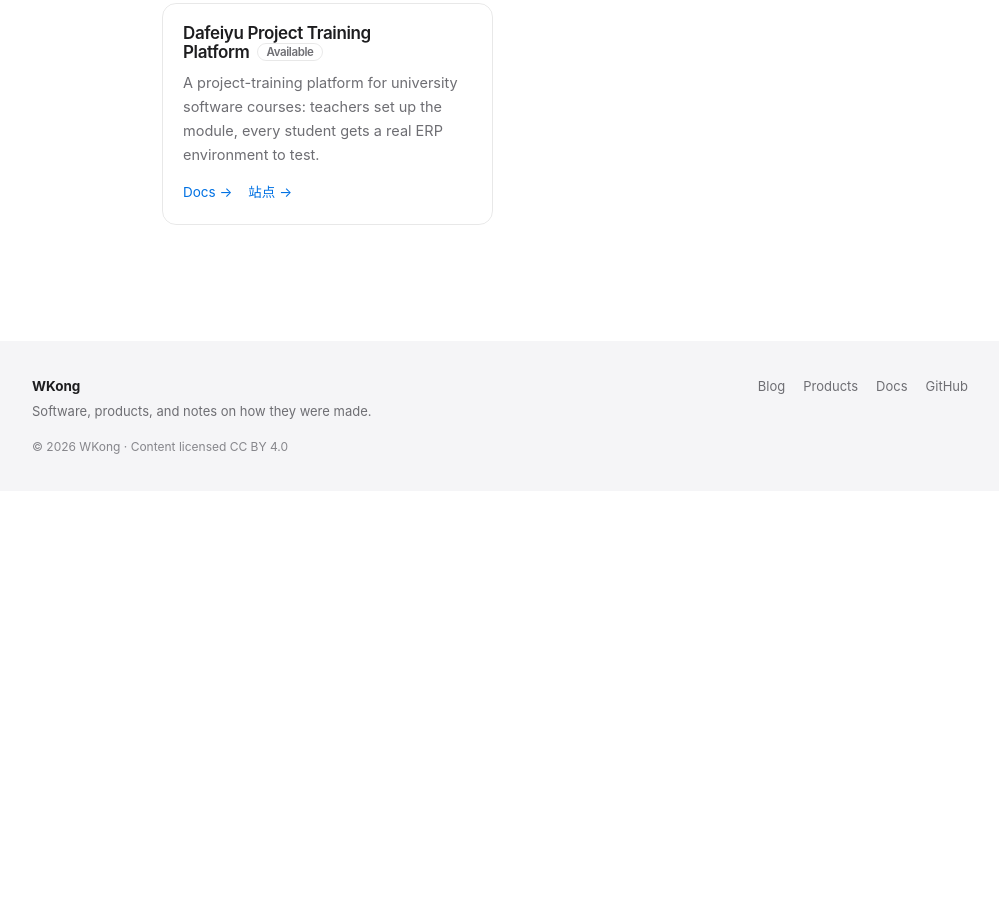
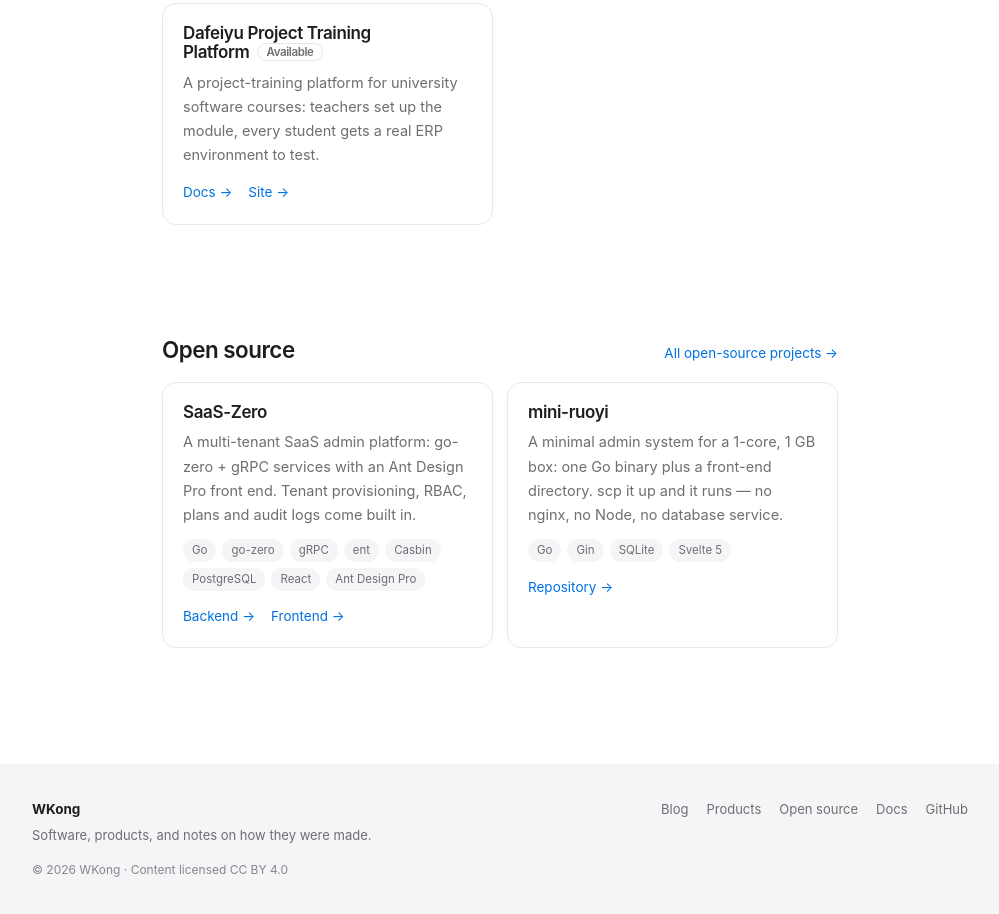
Before and after one commit to Kun-GitHub/personal-site, an Astro site: page /en in a window 1280 px wide. Shown: the part 772-1686 px from the top of the page, without its empty margins (140-1139 px from the left). Before the commit the page ends 1263 px from the top, so only its background shows below. Built offline with nearby package versions, Linux system fonts and the light colour scheme; Astro itself is replaced by a stand-in of ours.

Commit message:
feat: 新增开源项目栏目（SaaS-Zero、mini-ruoyi）
- /projects/ 与 /en/projects/：数据驱动的清单（src/data/openSource.ts），无内容目录
- 首页与导航、页脚、sitemap 同步；产品与开源项目分开呈现
- 产品卡的「站点」文案改走 i18n（英文首页此前会显示中文）

```diff
--- /dev/null
+++ b/src/components/ProjectCard.astro
@@ -0,0 +1,23 @@
+---
+import type { Lang } from '@/i18n/ui';
+import type { OpenSourceProject } from '@/data/openSource';
+
+interface Props {
+  project: OpenSourceProject;
+  lang: Lang;
+}
+const { project, lang } = Astro.props;
+---
+
+<div class="card">
+  <h3>{project.name}</h3>
+  <p>{project.tagline[lang]}</p>
+  <div class="chips">
+    {project.stack.map((item) => <span class="chip">{item}</span>)}
+  </div>
+  <div class="card-links">
+    {project.repos.map((repo) => (
+      <a href={repo.url} rel="noopener">{repo.label[lang]} →</a>
+    ))}
+  </div>
+</div>
--- /dev/null
+++ b/src/data/openSource.ts
@@ -0,0 +1,40 @@
+import type { Lang } from '@/i18n/ui';
+
+/**
+ * 开源项目清单。跟 products 是两回事：产品是长期运营的，这里是自己写着玩、
+ * 代码全公开的东西。加一个项目 = 这里加一条（不需要建内容目录）。
+ */
+export interface OpenSourceProject {
+  slug: string;
+  name: string;
+  tagline: Record<Lang, string>;
+  stack: string[];
+  /** 代码仓库。第一个是主仓库，其余是配套的（比如前端） */
+  repos: { label: Record<Lang, string>; url: string }[];
+}
+
+export const openSource: OpenSourceProject[] = [
+  {
+    slug: 'saas-zero',
+    name: 'SaaS-Zero',
+    tagline: {
+      zh: '多租户 SaaS 中后台：go-zero + gRPC 拆服务，Ant Design Pro 做界面。租户开通、RBAC 权限、套餐、审计日志都是现成的。',
+      en: 'A multi-tenant SaaS admin platform: go-zero + gRPC services with an Ant Design Pro front end. Tenant provisioning, RBAC, plans and audit logs come built in.',
+    },
+    stack: ['Go', 'go-zero', 'gRPC', 'ent', 'Casbin', 'PostgreSQL', 'React', 'Ant Design Pro'],
+    repos: [
+      { label: { zh: '后端', en: 'Backend' }, url: 'https://github.com/saas-zero/saas-zero' },
+      { label: { zh: '前端', en: 'Frontend' }, url: 'https://github.com/Kun-GitHub/saas-zero-web' },
+    ],
+  },
+  {
+    slug: 'mini-ruoyi',
+    name: 'mini-ruoyi',
+    tagline: {
+      zh: '跑在 1 核 1G 上的极简管理系统：一个 Go 二进制加一个前端目录，scp 上去就能跑，不需要 nginx、Node 和数据库服务。',
+      en: 'A minimal admin system for a 1-core, 1 GB box: one Go binary plus a front-end directory. scp it up and it runs — no nginx, no Node, no database service.',
+    },
+    stack: ['Go', 'Gin', 'SQLite', 'Svelte 5'],
+    repos: [{ label: { zh: '仓库', en: 'Repository' }, url: 'https://github.com/Kun-GitHub/mini-ruoyi' }],
+  },
+];
--- a/src/i18n/ui.ts
+++ b/src/i18n/ui.ts
@@ -20,6 +20,7 @@ export const ui = {
       { href: '/', label: '首页' },
       { href: '/blog/', label: '博客' },
       { href: '/products/', label: '产品' },
+      { href: '/projects/', label: '开源项目' },
       { href: '/docs/', label: '文档' },
     ],
     tags: {
@@ -28,6 +29,9 @@ export const ui = {
       allProducts: '全部产品',
       products: '产品',
       productsLead: '我在做的东西。各自有独立的站点，文档统一放在这里。',
+      projects: '开源项目',
+      allProjects: '全部开源项目',
+      projectsLead: '业余时间写的代码，全部开源。这些不是产品：产品要长期运营、有用户和文档；这些是自己想弄明白某件事时顺手写的，代码公开，随时可以拿去改。',
       docs: '文档',
       site: '站点',
       docsLead: '按产品分。选一个产品，左侧是目录。',
@@ -39,6 +43,7 @@ export const ui = {
       links: [
         { href: '/blog/', label: '博客' },
         { href: '/products/', label: '产品' },
+        { href: '/projects/', label: '开源项目' },
         { href: '/docs/', label: '文档' },
       ],
       rights: '内容按 CC BY 4.0 共享',
@@ -71,6 +76,7 @@ export const ui = {
       { href: '/en/', label: 'Home' },
       { href: '/en/blog/', label: 'Blog' },
       { href: '/en/products/', label: 'Products' },
+      { href: '/en/projects/', label: 'Open source' },
       { href: '/en/docs/', label: 'Docs' },
     ],
     tags: {
@@ -79,6 +85,9 @@ export const ui = {
       allProducts: 'All products',
       products: 'Products',
       productsLead: 'Things I build. Each one has its own site; the docs live here.',
+      projects: 'Open source',
+      allProjects: 'All open-source projects',
+      projectsLead: 'Code I write on my own time, all of it open source. These are not the products above: products are meant to run for years, with users and documentation. These exist because I wanted to figure something out.',
       docs: 'Docs',
       site: 'Site',
       docsLead: 'Grouped by product. Pick one, the table of contents is on the left.',
@@ -90,6 +99,7 @@ export const ui = {
       links: [
         { href: '/en/blog/', label: 'Blog' },
         { href: '/en/products/', label: 'Products' },
+        { href: '/en/projects/', label: 'Open source' },
         { href: '/en/docs/', label: 'Docs' },
       ],
       rights: 'Content licensed CC BY 4.0',
--- a/src/pages/en/index.astro
+++ b/src/pages/en/index.astro
@@ -3,6 +3,8 @@ import Base from '@/layouts/Base.astro';
 import { ui, site } from '@/i18n/ui';
 import { listPosts, postPath, formatDate } from '@/lib/content';
 import { products } from '@/data/products';
+import { openSource } from '@/data/openSource';
+import ProjectCard from '@/components/ProjectCard.astro';
 import { docPath } from '@/lib/content';
 
 const lang = 'en' as const;
@@ -79,10 +81,19 @@ const jsonLd = [
           <p>{p.tagline[lang]}</p>
           <div class="card-links">
             <a href={docPath(lang, p.slug)}>{t.tags.docs} →</a>
-            <a href={p.url} rel="noopener">站点 →</a>
+            <a href={p.url} rel="noopener">{t.tags.site} →</a>
           </div>
         </div>
       ))}
     </div>
   </section>
+  <section class="section">
+    <div class="section-head">
+      <h2>{t.tags.projects}</h2>
+      <a href={lang === 'zh' ? '/projects/' : '/en/projects/'}>{t.tags.allProjects} →</a>
+    </div>
+    <div class="grid">
+      {openSource.map((project) => <ProjectCard project={project} lang={lang} />)}
+    </div>
+  </section>
 </Base>
--- a/src/pages/sitemap.xml.ts
+++ b/src/pages/sitemap.xml.ts
@@ -6,6 +6,7 @@ const staticPages = [
   { zh: '/', en: '/en/' },
   { zh: '/blog/', en: '/en/blog/' },
   { zh: '/products/', en: '/en/products/' },
+  { zh: '/projects/', en: '/en/projects/' },
   { zh: '/docs/', en: '/en/docs/' },
 ];
 
--- a/src/styles/global.css
+++ b/src/styles/global.css
@@ -84,6 +84,8 @@ ul,ol{margin:0;padding:0}
 .card-links a{color:var(--accent)}
 .badge{font-size:11.5px;color:var(--ink-2);border:1px solid var(--line);border-radius:99px;padding:1px 8px;margin-left:8px;vertical-align:2px}
 .grid{display:grid;gap:14px;grid-template-columns:repeat(auto-fill,minmax(260px,1fr))}
+.chips{display:flex;flex-wrap:wrap;gap:6px;margin-top:12px}
+.chip{font-size:11.5px;color:var(--ink-2);background:var(--bg-alt);border-radius:99px;padding:2px 9px}
 
 /* ── 正文（博客 / 文档共用） ───────────────── */
 .prose{font-size:16.5px;line-height:1.75;color:#26262a}
```
Also changed, not shown: src/pages/en/projects/index.astro (added, +25 -0 lines), src/pages/index.astro (+12 -1 lines), src/pages/projects/index.astro (added, +25 -0 lines), README.md, 1 other file.
